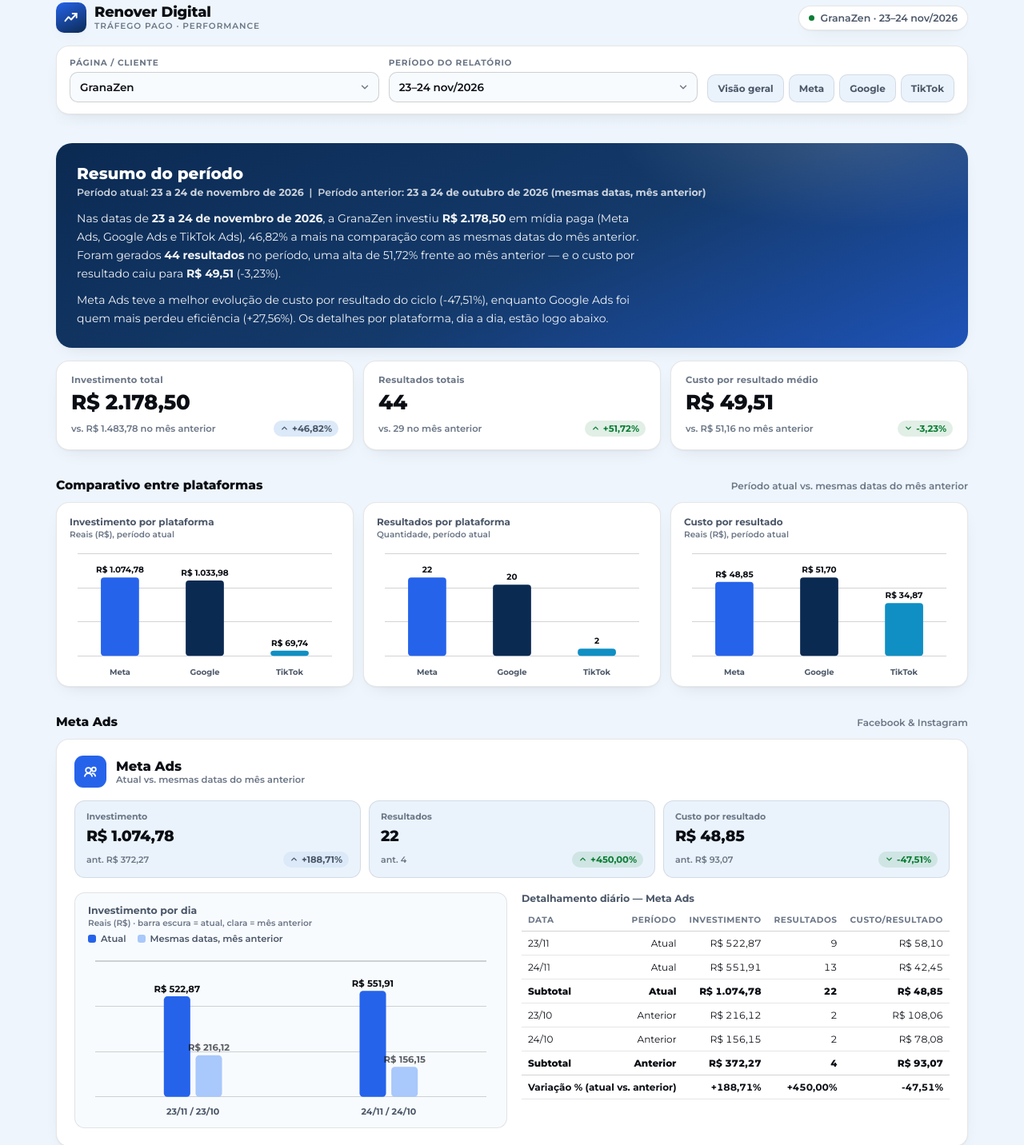
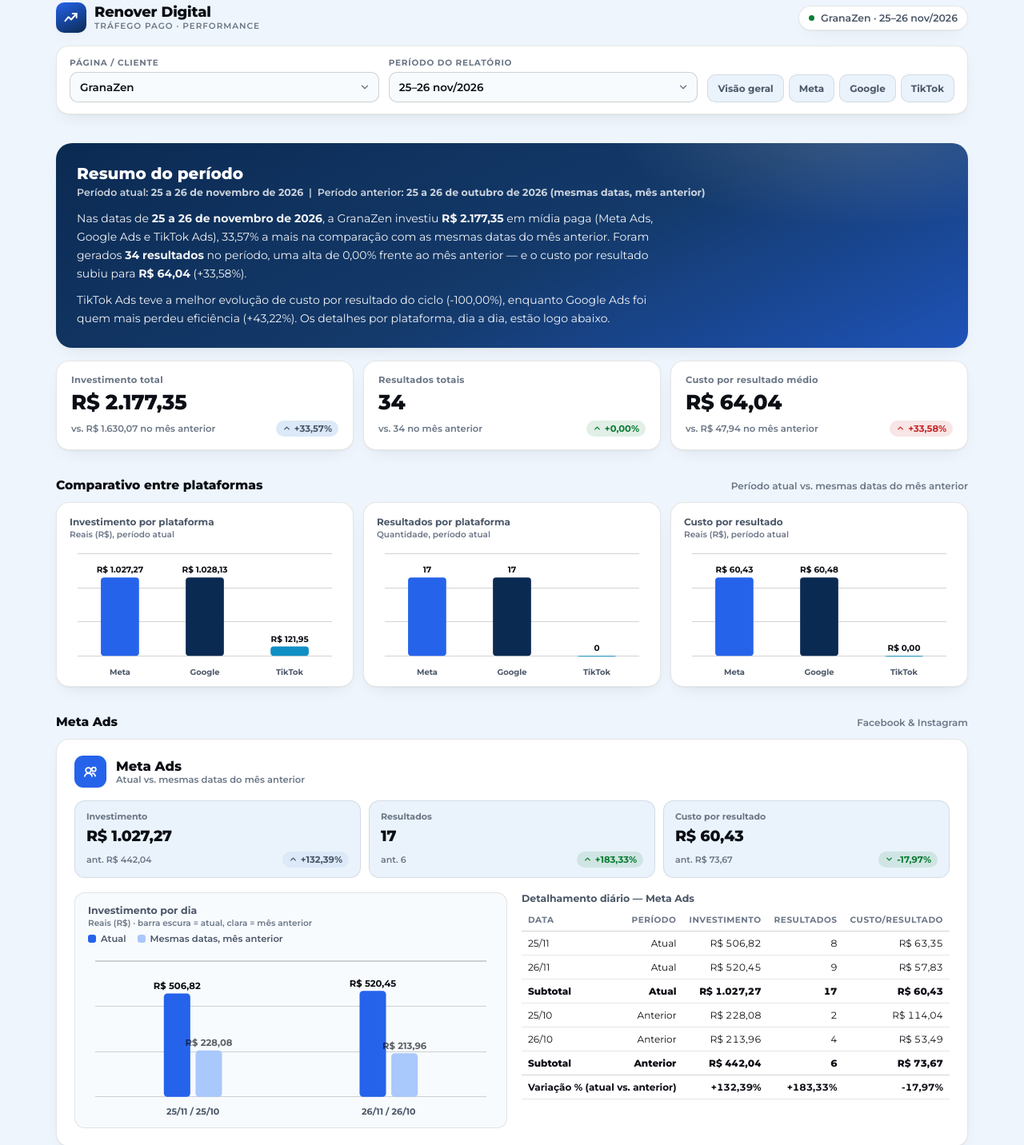
Before and after one commit to felipeprestestdg-ai/painel-granazen, a plain HTML site: page index.html in a window 1280 px wide. Shown: the part 19-1451 px from the top of the page at 80% size. Drawn offline with Linux system fonts and the light colour scheme.

Commit message:
Atualiza painel: ciclo 25-26/11/2026

```diff
--- a/index.html
+++ b/index.html
@@ -619,6 +619,55 @@ const DATA = {
       name: "GranaZen",
       periods: [
         {
+          id: "2026-11-25_26",
+          label: "25–26 nov/2026",
+          atualRangeLabel: "25 a 26 de novembro de 2026",
+          anteriorRangeLabel: "25 a 26 de outubro de 2026 (mesmas datas, mês anterior)",
+          platforms: {
+            meta: {
+              name: "Meta Ads", sub: "Facebook &amp; Instagram",
+              days: [
+                {date:"25/11",period:"atual",invest:506.82,results:8,cpr:63.35},
+                {date:"26/11",period:"atual",invest:520.45,results:9,cpr:57.83},
+                {date:"25/10",period:"anterior",invest:228.08,results:2,cpr:114.04},
+                {date:"26/10",period:"anterior",invest:213.96,results:4,cpr:53.49}
+              ],
+              atual: {invest:1027.27, results:17, cpr:60.43},
+              anterior: {invest:442.04, results:6, cpr:73.67},
+              varInvest:132.39, varResults:183.33, varCpr:-17.97
+            },
+            google: {
+              name: "Google Ads", sub: "Rede de Pesquisa &amp; Display",
+              days: [
+                {date:"25/11",period:"atual",invest:532.36,results:11,cpr:48.40},
+                {date:"26/11",period:"atual",invest:495.76,results:6,cpr:82.63},
+                {date:"25/10",period:"anterior",invest:527.43,results:13,cpr:40.57},
+                {date:"26/10",period:"anterior",invest:570.55,results:13,cpr:43.89}
+              ],
+              atual: {invest:1028.13, results:17, cpr:60.48},
+              anterior: {invest:1097.97, results:26, cpr:42.23},
+              varInvest:-6.36, varResults:-34.62, varCpr:43.22
+            },
+            tiktok: {
+              name: "TikTok Ads", sub: "In-Feed &amp; Spark Ads",
+              days: [
+                {date:"25/11",period:"atual",invest:62.03,results:0,cpr:0.00},
+                {date:"26/11",period:"atual",invest:59.92,results:0,cpr:0.00},
+                {date:"25/10",period:"anterior",invest:50.21,results:2,cpr:25.11},
+                {date:"26/10",period:"anterior",invest:39.85,results:0,cpr:0.00}
+              ],
+              atual: {invest:121.95, results:0, cpr:0.00},
+              anterior: {invest:90.06, results:2, cpr:45.03},
+              varInvest:35.41, varResults:-100.00, varCpr:-100.00
+            }
+          },
+          totals: {
+            atual: {invest:2177.35, results:34, cpr:64.04},
+            anterior: {invest:1630.07, results:34, cpr:47.94},
+            varInvest:33.57, varResults:0.00, varCpr:33.58
+          }
+        },
+        {
           id: "2026-11-23_24",
           label: "23–24 nov/2026",
           atualRangeLabel: "23 a 24 de novembro de 2026",
```
